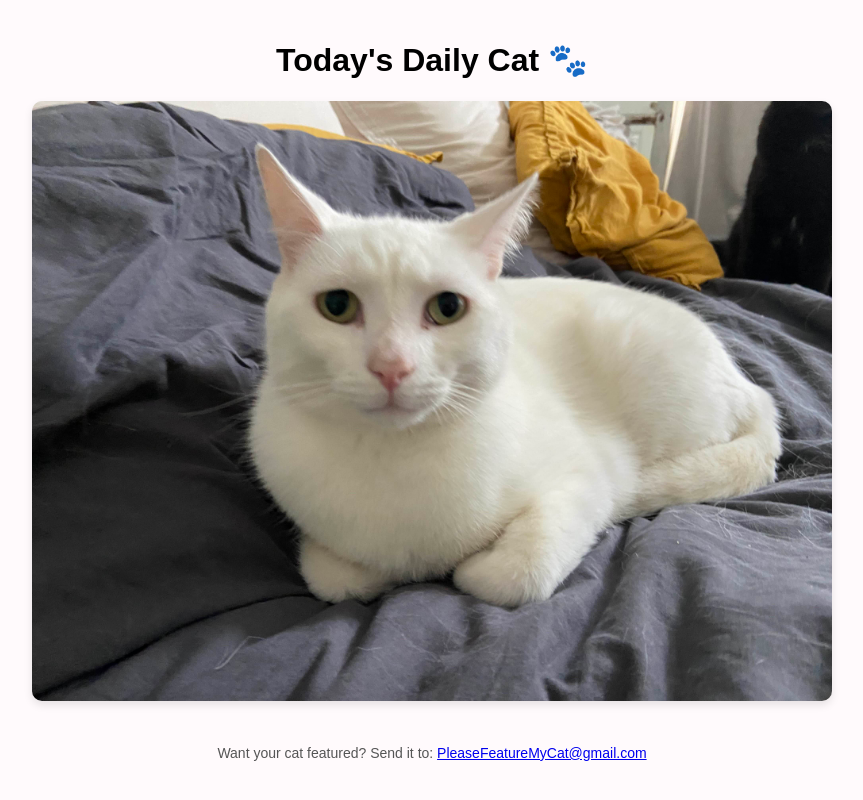
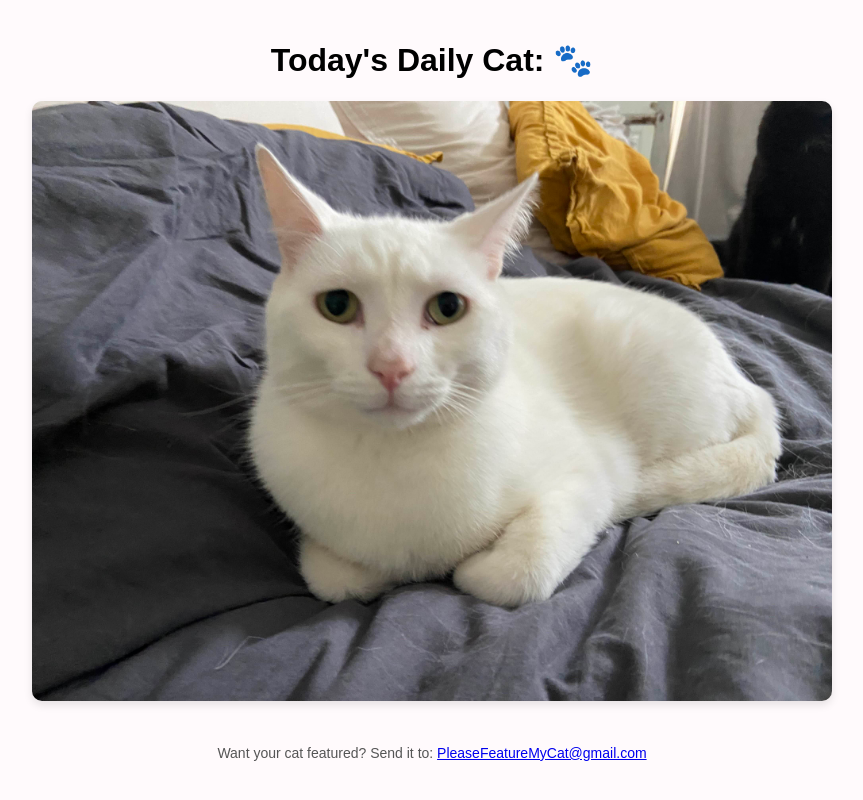
Before and after one commit to Zacklikescats/daily-cat-site, a plain HTML site: page index.html in a window 1280 px wide. Shown: the whole page, without its empty margins (208-1071 px from the left). Drawn offline with Linux system fonts and the light colour scheme.

Commit message:
Update index.html

```diff
--- a/index.html
+++ b/index.html
@@ -32,7 +32,7 @@
 <body>
 
   <div class="container">
-    <h1>Today's Daily Cat 🐾</h1>
+    <h1>Today's Daily Cat: 🐾</h1>
     <img src="cat.jpg" alt="Today's Cat">
     <footer>
       Want your cat featured? Send it to:
```
